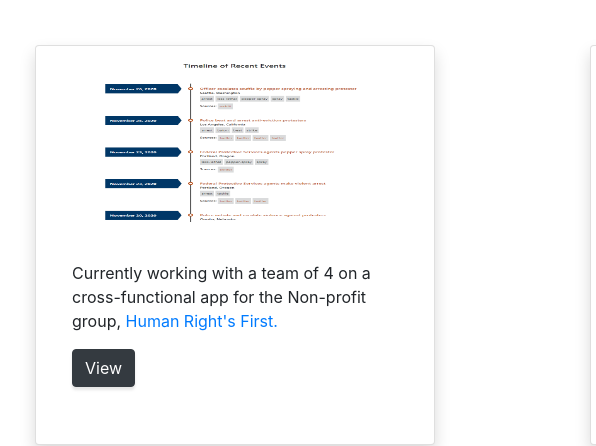
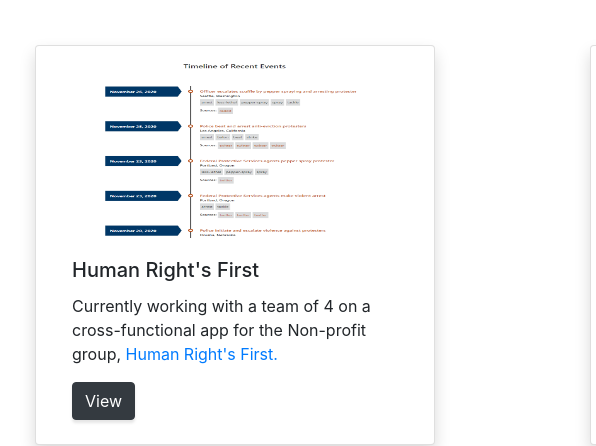
Before and after one commit to jstewart8053/jstewartPortfolioBootstrap, a website with bundled scripts: page index.html in a window 1280 px wide. Shown: the part 2614-3060 px from the top of the page, 50-646 px from the left. Built offline with nearby package versions, Linux system fonts and the light colour scheme.

Commit message:
style update

```diff
--- a/index.html
+++ b/index.html
@@ -156,10 +156,10 @@
          <!-- Human Right's First App Start -->
  <div class="col-lg-6 " >
 <div class="card shadow p-3 mb-5 bg-white rounded" style="width: 25rem; height: 25rem;">
-  <img src="img/timeline.png" style="width: 20rem; height: 10rem;" class="card-img-top" alt="Timeline">
+  <img src="img/timeline.png" style="width: 20rem; height: 11rem;" class="card-img-top" alt="Timeline">
   <div class="card-body">
-    <h5 class="card-title"></h5>
-    <p class="card-text" style="padding-top: 7px;">Currently working with a team of 4 on a cross-functional app for the Non-profit group, <a href="https://www.humanrightsfirst.org/">Human Right's First.</a> </p>
+    <h5 class="card-title">Human Right's First</h5>
+    <p class="card-text">Currently working with a team of 4 on a cross-functional app for the Non-profit group, <a href="https://www.humanrightsfirst.org/">Human Right's First.</a> </p>
          <a class="portfolio-item btn btn-dark" href="https://main.d3t9o9zlt9pxgv.amplifyapp.com/" target="_blank" >View</a>
   </div>
 </div>
```
